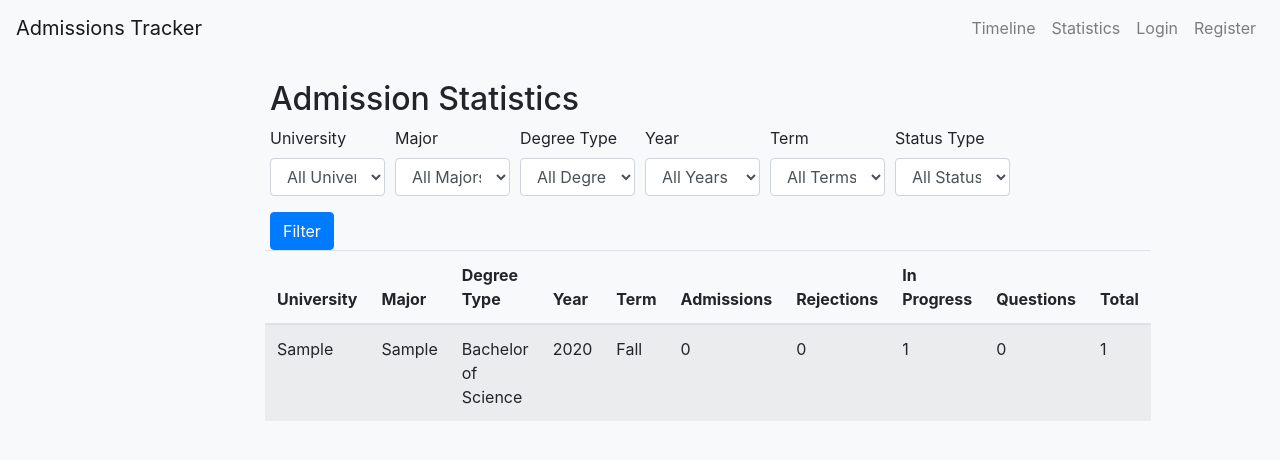
After one commit to vinayk94/admissions_tracker, a Django app: page /stats/ in a window 1280 px wide. The commit adds this page. Shown: the top 460 px of the page. Run offline with Django 5.2, Linux system fonts and the light colour scheme; tables that the repository leaves empty hold one stand-in row (values such as "Sample post"); some libraries are stand-ins or nearby versions.

Commit message:
add filtering

```diff
--- a/admissions_tracker/settings/base.py
+++ b/admissions_tracker/settings/base.py
@@ -25,6 +25,7 @@ INSTALLED_APPS = [
     'django.contrib.messages',
     'django.contrib.staticfiles',
     'tracker',
+
 ]
 
 MIDDLEWARE = [
--- a/tracker/apps.py
+++ b/tracker/apps.py
@@ -0,0 +1,5 @@
+from django.apps import AppConfig
+
+class TrackerConfig(AppConfig):
+    default_auto_field = 'django.db.models.BigAutoField'
+    name = 'tracker'
--- a/tracker/migrations/__init__.py
+++ b/tracker/migrations/__init__.py
@@ -0,0 +1 @@
+default_app_config = 'tracker.apps.TrackerConfig'
--- /dev/null
+++ b/tracker/templates/tracker/admission_stats.html
@@ -0,0 +1,104 @@
+{% extends 'tracker/base.html' %}
+{% load tracker_custom_filters %}
+{% block content %}
+<div class="container mt-4">
+    <h2>Admission Statistics</h2>
+
+    <form method="get" class="mb-4">
+        <div class="form-row">
+            <div class="col-md-2 mb-3">
+                <label for="university">University</label>
+                <select name="university" id="university" class="form-control">
+                    <option value="">All Universities</option>
+                    {% for uni in universities %}
+                        <option value="{{ uni }}" {% if uni == request.GET.university %}selected{% endif %}>{{ uni }}</option>
+                    {% endfor %}
+                </select>
+            </div>
+            <div class="col-md-2 mb-3">
+                <label for="major">Major</label>
+                <select name="major" id="major" class="form-control">
+                    <option value="">All Majors</option>
+                    {% for maj in majors %}
+                        <option value="{{ maj }}" {% if maj == request.GET.major %}selected{% endif %}>{{ maj }}</option>
+                    {% endfor %}
+                </select>
+            </div>
+            <div class="col-md-2 mb-3">
+                <label for="degree_type">Degree Type</label>
+                <select name="degree_type" id="degree_type" class="form-control">
+                    <option value="">All Degree Types</option>
+                    {% for key, value in degree_types.items %}
+                        <option value="{{ key }}" {% if key == request.GET.degree_type %}selected{% endif %}>{{ value }}</option>
+                    {% endfor %}
+                </select>
+            </div>
+            <div class="col-md-2 mb-3">
+                <label for="year">Year</label>
+                <select name="year" id="year" class="form-control">
+                    <option value="">All Years</option>
+                    {% for year in years %}
+                        <option value="{{ year }}" {% if year|stringformat:"i" == request.GET.year %}selected{% endif %}>{{ year }}</option>
+                    {% endfor %}
+                </select>
+            </div>
+            <div class="col-md-2 mb-3">
+                <label for="term">Term</label>
+                <select name="term" id="term" class="form-control">
+                    <option value="">All Terms</option>
+                    {% for key, value in terms.items %}
+                        <option value="{{ key }}" {% if key == request.GET.term %}selected{% endif %}>{{ value }}</option>
+                    {% endfor %}
+                </select>
+            </div>
+            <div class="col-md-2 mb-3">
+                <label for="count_type">Status Type</label>
+                <select name="count_type" id="count_type" class="form-control">
+                    {% for value, label in count_types %}
+                        <option value="{{ value }}" {% if value == request.GET.count_type %}selected{% endif %}>{{ label }}</option>
+                    {% endfor %}
+                </select>
+            </div>
+            <div class="col-md-12">
+                <button type="submit" class="btn btn-primary">Filter</button>
+            </div>
+    </form>
+
+    <table class="table table-striped">
+        <thead>
+            <tr>
+                <th>University</th>
+                <th>Major</th>
+                <th>Degree Type</th>
+                <th>Year</th>
+                <th>Term</th>
+                <th>Admissions</th>
+                <th>Rejections</th>
+                <th>In Progress</th>
+                <th>Questions</th>
+                <th>Total</th>
+            </tr>
+        </thead>
+        <tbody>
+            {% for admission in admissions %}
+            <tr>
+                <td>{{ admission.university }}</td>
+                <td>{{ admission.major }}</td>
+                <td>{{ degree_types|dict_get:admission.degree_type }}</td>
+                <td>{{ admission.year }}</td>
+                <td>{{ terms|dict_get:admission.term }}</td>
+                <td>{{ admission.admissions_count }}</td>
+                <td>{{ admission.rejections_count }}</td>
+                <td>{{ admission.in_progress_count }}</td>
+                <td>{{ admission.questions_count }}</td>
+                <td>{{ admission.total_count }}</td>
+            </tr>
+            {% empty %}
+            <tr>
+                <td colspan="10">No data available for the selected filters.</td>
+            </tr>
+            {% endfor %}
+        </tbody>
+    </table>
+</div>
+{% endblock %}
--- a/tracker/templates/tracker/admission_dashboard.html
+++ b/tracker/templates/tracker/admission_timeline.html
@@ -1,7 +1,6 @@
 {% extends 'tracker/base.html' %}
 {% load static %}
-{% load custom_filters %}
-
+{% load tracker_custom_filters %}
 
 {% block content %}
 <div class="container">
@@ -66,6 +65,7 @@
                             </div>
                             <div class="post-details">
                                 <p><strong>Degree:</strong> {{ post.get_degree_type_display }} in {{ post.major }}</p>
+                                <p><strong>Year:</strong> {{ post.year }} | <strong>Term:</strong> {{ post.get_term_display }}</p>
                                 <p><strong>Round:</strong> {{ post.application_round }} | <strong>Notification:</strong> {{ post.notification_method }}</p>
                                 {% if post.gpa %}<p><strong>GPA:</strong> {{ post.gpa }}/{{ post.gpa_scale }}</p>{% endif %}
                                 {% if post.test_type and post.test_score %}<p><strong>{{ post.test_type }}:</strong> {{ post.test_score }}</p>{% endif %}
--- a/tracker/templates/tracker/base.html
+++ b/tracker/templates/tracker/base.html
@@ -1,4 +1,5 @@
 {% load static %}
+{% load tracker_custom_filters %}
 <!DOCTYPE html>
 <html lang="en">
 <head>
@@ -12,18 +13,28 @@
 </head>
 <body>
     <nav class="navbar navbar-expand-lg navbar-light bg-light">
-        <a class="navbar-brand" href="{% url 'admission_dashboard' %}">Admissions Tracker</a>
+        <a class="navbar-brand" href="{% url 'admission_timeline' %}">Admissions Tracker</a>
         <button class="navbar-toggler" type="button" data-toggle="collapse" data-target="#navbarNav" aria-controls="navbarNav" aria-expanded="false" aria-label="Toggle navigation">
             <span class="navbar-toggler-icon"></span>
         </button>
         <div class="collapse navbar-collapse" id="navbarNav">
             <ul class="navbar-nav ml-auto">
                 <li class="nav-item">
-                    <a class="nav-link" href="{% url 'admission_dashboard' %}">Dashboard</a>
+                    <a class="nav-link" href="{% url 'admission_timeline' %}">Timeline</a>
+                </li>
+                <li class="nav-item">
+                    <a class="nav-link" href="{% url 'admission_stats' %}">Statistics</a>
                 </li>
                 {% if user.is_authenticated %}
-                    <li class="nav-item">
-                        <a class="nav-link" href="{% url 'logout' %}">Logout</a>
+                    <li class="nav-item dropdown">
+                        <a class="nav-link dropdown-toggle" href="#" id="navbarDropdown" role="button" data-toggle="dropdown" aria-haspopup="true" aria-expanded="false">
+                            Account
+                        </a>
+                        <div class="dropdown-menu dropdown-menu-right" aria-labelledby="navbarDropdown">
+                            <a class="dropdown-item" href="{% url 'account_settings' %}">Settings</a>
+                            <div class="dropdown-divider"></div>
+                            <a class="dropdown-item" href="{% url 'logout' %}">Logout</a>
+                        </div>
                     </li>
                 {% else %}
                     <li class="nav-item">
--- a/tracker/templates/tracker/create_post.html
+++ b/tracker/templates/tracker/create_post.html
@@ -1,5 +1,5 @@
 {% extends 'tracker/base.html' %}
-
+{% load tracker_custom_filters %}
 {% block content %}
     <h1>Create Admission Post</h1>
     <form method="post">
--- a/tracker/templates/tracker/home.html
+++ b/tracker/templates/tracker/home.html
@@ -1,5 +1,5 @@
 {% extends 'tracker/base.html' %}
-
+{% load tracker_custom_filters %}
 {% block content %}
     <h1>Recent Admission Posts</h1>
     {% for post in posts %}
--- /dev/null
+++ b/tracker/templatetags/tracker_custom_filters.py
@@ -0,0 +1,11 @@
+from django import template
+
+register = template.Library()
+
+@register.filter
+def replace_spaces(value):
+    return value.replace(' ', '_')
+
+@register.filter(name='dict_get')
+def dict_get(dictionary, key):
+    return dictionary.get(key)
--- a/tracker/urls.py
+++ b/tracker/urls.py
@@ -11,4 +11,8 @@ urlpatterns = [
     path('api/reply/<int:comment_id>/', views.add_reply, name='add_reply'),
     path('api/comments/<int:post_id>/', views.get_comments, name='get_comments'),
     path('api/delete_comment/<int:comment_id>/', views.delete_comment, name='delete_comment'),
+    path('account/settings/', views.account_settings, name='account_settings'),
+    path('account/delete/', views.delete_account, name='delete_account'),
+    path('', views.admission_dashboard, name='admission_timeline'),
+    path('stats/', views.AdmissionStatsView.as_view(), name='admission_stats'),
 ]
--- a/tracker/views.py
+++ b/tracker/views.py
@@ -4,13 +4,36 @@ from django.contrib.auth import login, authenticate, logout
 from django.contrib.auth.decorators import login_required
 from django.http import JsonResponse
 from django.views.decorators.http import require_POST
-from django.db.models import Count
+from django.db.models import Count, Q
+from django.views.generic import ListView
 from .models import AdmissionPost, Comment
 from .forms import AdmissionPostForm, CommentForm
 from django.contrib import messages
 import json
+from .forms import UserSettingsForm
+from .forms import CustomUserCreationForm
 
-from .forms import CustomUserCreationForm
+@login_required
+def account_settings(request):
+    if request.method == 'POST':
+        form = UserSettingsForm(request.POST, instance=request.user)
+        if form.is_valid():
+            form.save()
+            messages.success(request, "Your account settings have been updated.")
+            return redirect('account_settings')
+    else:
+        form = UserSettingsForm(instance=request.user)
+    return render(request, 'tracker/account_settings.html', {'form': form})
+
+@login_required
+def delete_account(request):
+    if request.method == 'POST':
+        user = request.user
+        logout(request)
+        user.delete()
+        messages.success(request, "Your account has been successfully deleted.")
+        return redirect('home')
+    return redirect('account_settings')
 
 def register(request):
     if request.method == 'POST':
@@ -77,11 +100,72 @@ def admission_dashboard(request):
     else:
         form = AdmissionPostForm()
 
+    sort_by = request.GET.get('sort', '-created_at')
+    posts = AdmissionPost.objects.annotate(comment_count=Count('comments')).order_by(sort_by)
+
     context = {
         'posts': posts,
-        'form': form,
+        'form': AdmissionPostForm(),
     }
-    return render(request, 'tracker/admission_dashboard.html', context)
+    return render(request, 'tracker/admission_timeline.html', context)
+
+class AdmissionStatsView(ListView):
+    model = AdmissionPost
+    template_name = 'tracker/admission_stats.html'
+    context_object_name = 'admissions'
+
+    STATUS_GROUPS = {
+        'admissions': ['ACCEPTED', 'ACCEPTED FROM WAITLIST', 'ENROLLED'],
+        'rejections': ['REJECTED', 'REJECTED FROM WAITLIST'],
+        'in_progress': ['APPLIED', 'APPLYING', 'WAITLISTED', 'INTERVIEW'],
+        'questions': ['QUESTION'],
+    }
+
+    def get_queryset(self):
+        queryset = super().get_queryset()
+
+        # Filter based on query parameters
+        filters = {}
+        if self.request.GET.get('university'):
+            filters['university__icontains'] = self.request.GET['university']
+        if self.request.GET.get('major'):
+            filters['major__icontains'] = self.request.GET['major']
+        if self.request.GET.get('degree_type'):
+            filters['degree_type'] = self.request.GET['degree_type']
+        if self.request.GET.get('year'):
+            filters['year'] = self.request.GET['year']
+        if self.request.GET.get('term'):
+            filters['term'] = self.request.GET['term']
+
+        queryset = queryset.filter(**filters)
+
+        count_type = self.request.GET.get('count_type', 'all')
+        if count_type != 'all' and count_type in self.STATUS_GROUPS:
+            queryset = queryset.filter(status__in=self.STATUS_GROUPS[count_type])
+
+        return queryset.values('university', 'major', 'degree_type', 'year', 'term').annotate(
+            admissions_count=Count('id', filter=Q(status__in=self.STATUS_GROUPS['admissions'])),
+            rejections_count=Count('id', filter=Q(status__in=self.STATUS_GROUPS['rejections'])),
+            in_progress_count=Count('id', filter=Q(status__in=self.STATUS_GROUPS['in_progress'])),
+            questions_count=Count('id', filter=Q(status__in=self.STATUS_GROUPS['questions'])),
+            total_count=Count('id')
+        )
+
+    def get_context_data(self, **kwargs):
+        context = super().get_context_data(**kwargs)
+        context['universities'] = AdmissionPost.objects.values_list('university', flat=True).distinct()
+        context['majors'] = AdmissionPost.objects.values_list('major', flat=True).distinct()
+        context['degree_types'] = dict(AdmissionPost.DEGREE_CHOICES)
+        context['years'] = AdmissionPost.objects.values_list('year', flat=True).distinct().order_by('-year')
+        context['terms'] = dict(AdmissionPost.TERM_CHOICES)
+        context['count_types'] = [
+            ('all', 'All Statuses'),
+            ('admissions', 'Admissions'),
+            ('rejections', 'Rejections'),
+            ('in_progress', 'In Progress'),
+            ('questions', 'Questions'),
+        ]
+        return context
 
 @login_required
 @require_POST
```
Also changed, not shown: tracker/forms.py (+13 -1 lines), tracker/models.py (+10 -0 lines), tracker/templates/tracker/account_settings.html (added, +50 -0 lines), tracker/templates/tracker/delete_account.html (added, +13 -0 lines), tracker/templatetags/custom_filters.py (deleted, +0 -7 lines), tracker/migrations/0002_add_year_and_term.py (added).
